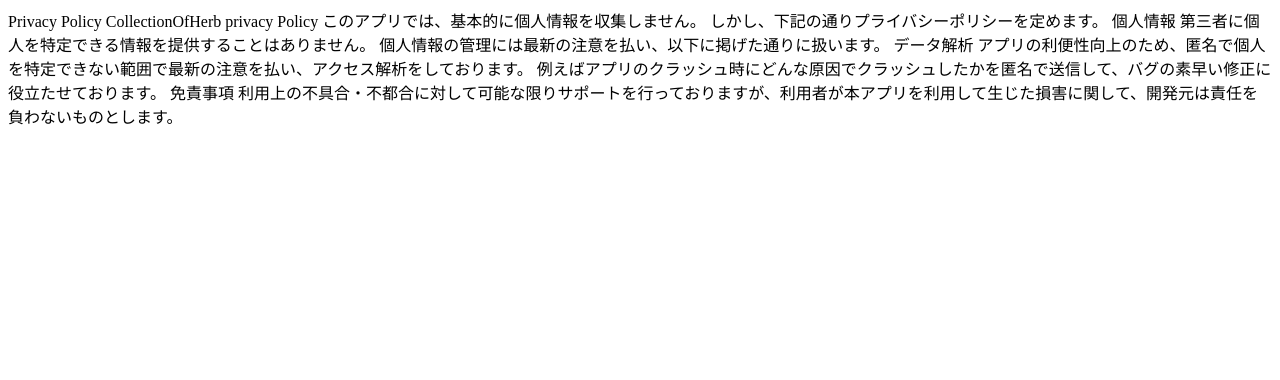
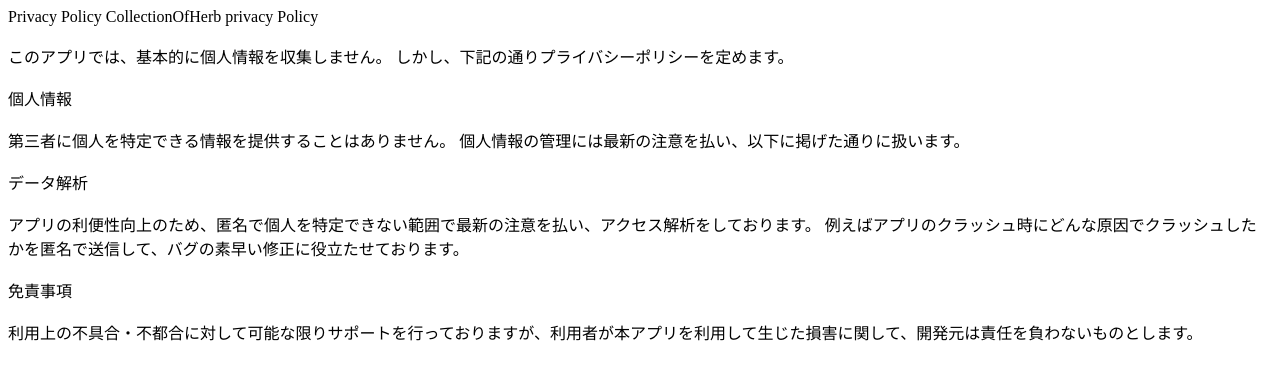
Before and after one commit to Aomemeomeme/CollectionOfHerb, a plain HTML site: page docs/index.html in a window 1280 px wide. Drawn offline with Linux system fonts and the light colour scheme.

Commit message:
Update index.html

```diff
--- a/docs/index.html
+++ b/docs/index.html
@@ -4,21 +4,21 @@
   </head>
   <body>
 
-    CollectionOfHerb privacy Policy
-
-    このアプリでは、基本的に個人情報を収集しません。 しかし、下記の通りプライバシーポリシーを定めます。
-
-    個人情報
-
-     第三者に個人を特定できる情報を提供することはありません。 個人情報の管理には最新の注意を払い、以下に掲げた通りに扱います。
-
-    データ解析
-
-     アプリの利便性向上のため、匿名で個人を特定できない範囲で最新の注意を払い、アクセス解析をしております。 例えばアプリのクラッシュ時にどんな原因でクラッシュしたかを匿名で送信して、バグの素早い修正に役立たせております。
-
-    免責事項
-
-     利用上の不具合・不都合に対して可能な限りサポートを行っておりますが、利用者が本アプリを利用して生じた損害に関して、開発元は責任を負わないものとします。
-
+    CollectionOfHerb privacy Policy<br>
+    <br>
+    このアプリでは、基本的に個人情報を収集しません。 しかし、下記の通りプライバシーポリシーを定めます。<br>
+    <br>
+    個人情報<br>
+    <br>
+     第三者に個人を特定できる情報を提供することはありません。 個人情報の管理には最新の注意を払い、以下に掲げた通りに扱います。<br>
+    <br>
+    データ解析<br>
+    <br>
+     アプリの利便性向上のため、匿名で個人を特定できない範囲で最新の注意を払い、アクセス解析をしております。 例えばアプリのクラッシュ時にどんな原因でクラッシュしたかを匿名で送信して、バグの素早い修正に役立たせております。<br>
+    <br>
+    免責事項<br>
+    <br>
+     利用上の不具合・不都合に対して可能な限りサポートを行っておりますが、利用者が本アプリを利用して生じた損害に関して、開発元は責任を負わないものとします。<br>
+    <br>
   </body>
 </hrml>
```
